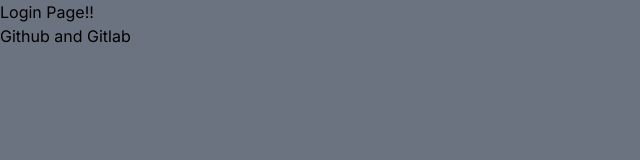
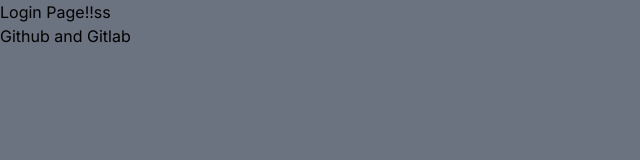
Before and after one commit to HiramSnake/teslo-shop, a Next.js app: page /auth/login in a window 1280 px wide. Shown: the top 160 px of the page, without its empty margins (0-640 px from the left). Built offline with nearby package versions, Linux system fonts and the light colour scheme.

Commit message:
Revert "test6"
This reverts commit 41c133538d66e5669a3bb26f38a959cbe8a96037.

```diff
--- a/src/app/auth/login/page.tsx
+++ b/src/app/auth/login/page.tsx
@@ -4,7 +4,7 @@
 export default function Home() {
   return (
     <main className="">
-      <h1>Login Page!!</h1>
+      <h1>Login Page!!ss</h1>
       <h2>Github and Gitlab</h2>
 
 
```
